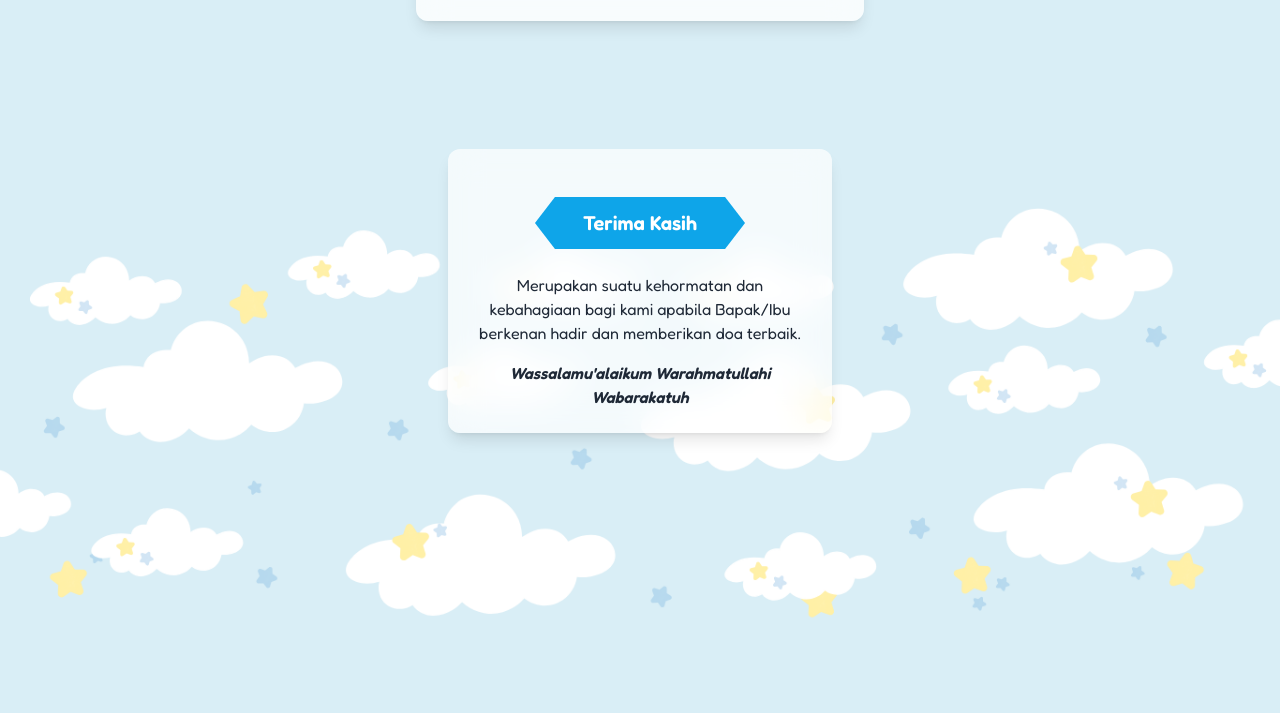
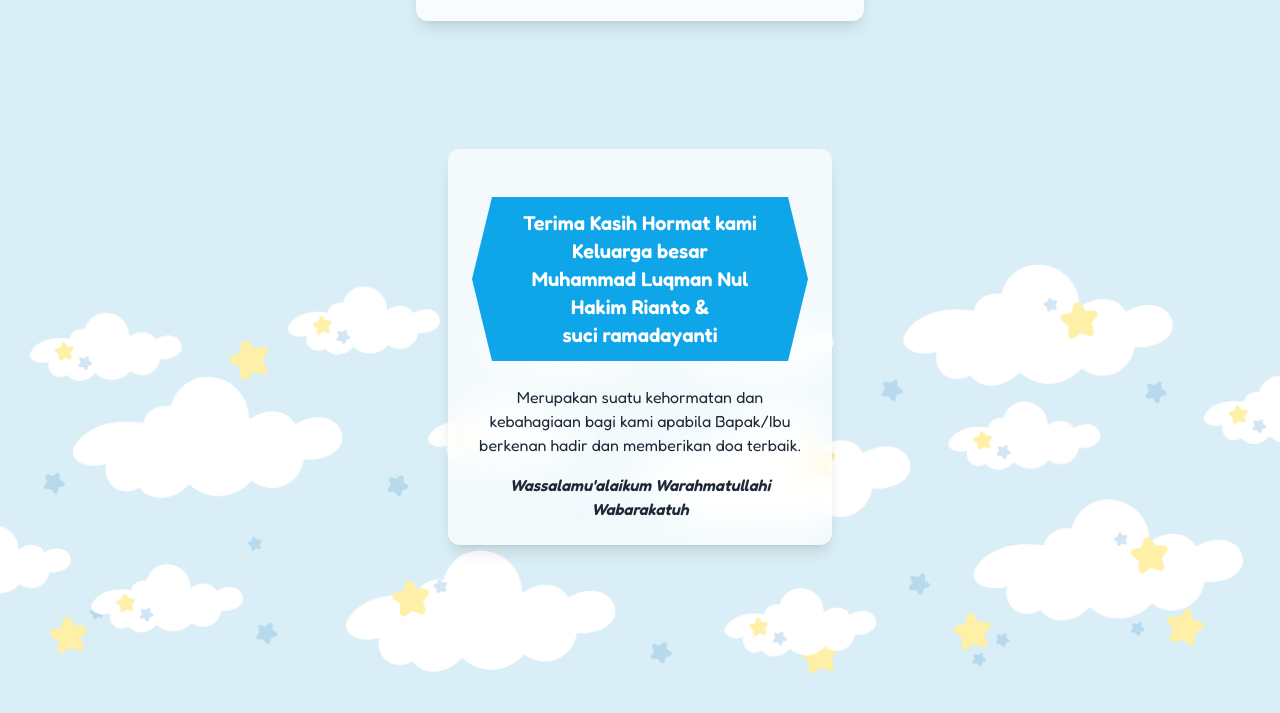
Before and after one commit to rillcuii/Tasmiyah-Khalid, a plain HTML site: page index.html in a window 1280 px wide. Shown: the part 2199-2912 px from the top of the page. Before the commit the page ends 2856 px from the top, so only its background shows below. Drawn offline with nearby package versions, Linux system fonts and the light colour scheme.

Commit message:
Update index.html

```diff
--- a/index.html
+++ b/index.html
@@ -165,7 +165,8 @@
       <div class="inline-block my-6">
         <div class="bg-sky-500 text-white font-bold text-xl px-12 py-3"
           style="clip-path: polygon(20px 0%, calc(100% - 20px) 0%, 100% 50%, calc(100% - 20px) 100%, 20px 100%, 0% 50%);">
-          Terima Kasih
+          Terima Kasih Hormat kami
+          Keluarga besar Muhammad Luqman Nul Hakim Rianto & suci ramadayanti
         </div>
       </div>
       <p class="text-base text-gray-800 mb-4">
```
